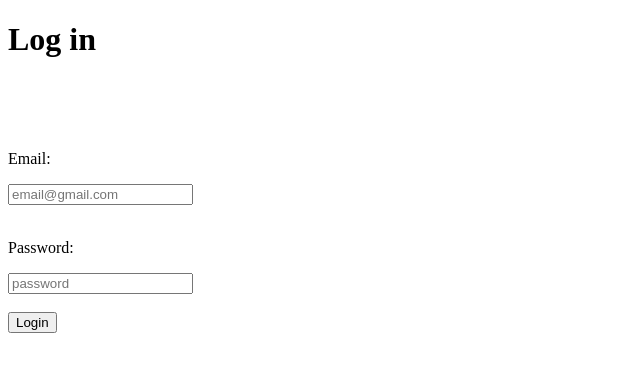
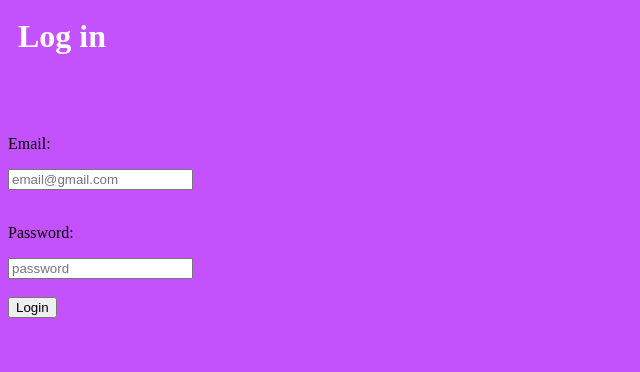
Before and after one commit to SonsiCodes/GitFit, a PHP site: page /login.php in a window 1280 px wide. Shown: the top 372 px of the page, without its empty margins (0-640 px from the left). Run offline with PHP 8.4, Linux system fonts and the light colour scheme; the visitor is signed in with stand-in values (Sample User, id 1).

Commit message:
Login css

```diff
--- /dev/null
+++ b/css/login.css
@@ -0,0 +1,13 @@
+body{
+    display: block;
+    align-items: center;
+    justify-content: center;
+    background-color: rgb(195, 82, 252);
+}
+.su-title{
+    font-family: "Urbanist";
+    font-size: 32px;
+    padding: 10px;
+    color: white;
+    margin: 0;
+}
--- a/login.php
+++ b/login.php
@@ -5,6 +5,7 @@
     <meta charset="UTF-8">
     <meta http-equiv="X-UA-Compatible" content="IE=edge">
     <meta name="viewport" content="width=device-width, initial-scale=1.0">
+    <link rel="stylesheet" href="css\login.css">
     <title>GitFit | Login</title>
 
 </head>
```
